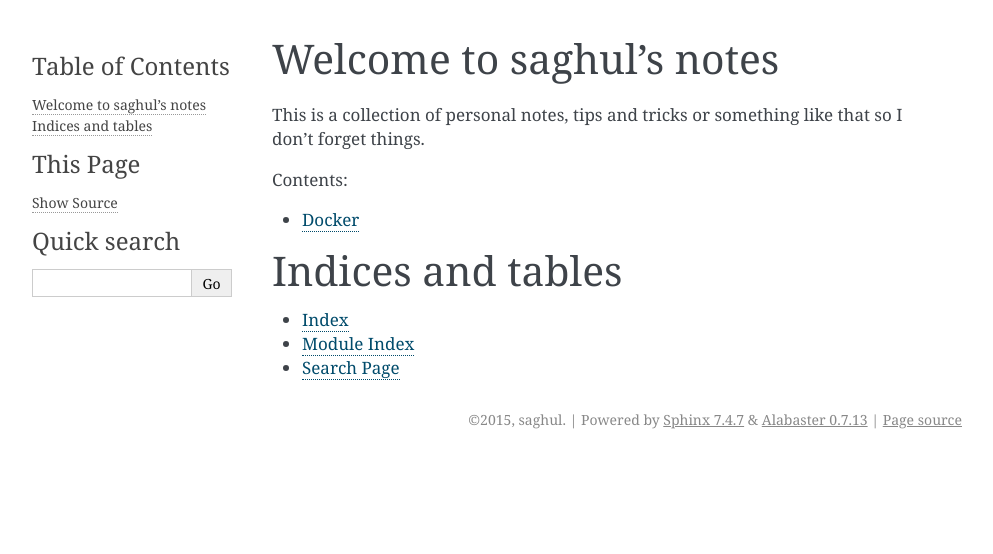
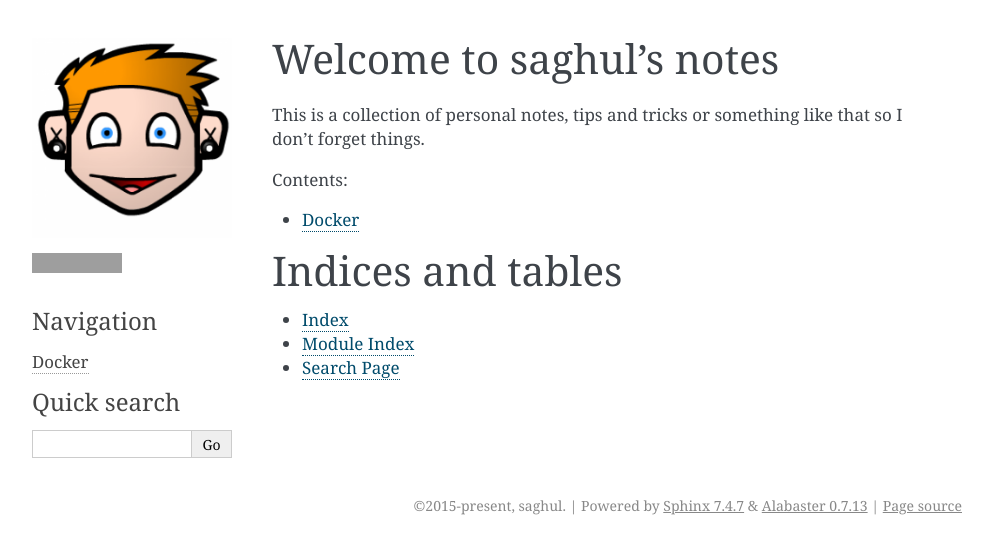
Before and after one commit to saghul/notes, a Sphinx documentation site: the page built from source/index.rst, in a window 1280 px wide. Shown: the top 554 px of the page, without its empty margins (148-1141 px from the left). Built offline with Sphinx 7.4.7, drawn with Linux system fonts in a browser that asks for light colours; grey boxes are pictures that could not be loaded.

Commit message:
Tweak theme options

```diff
--- a/source/conf.py
+++ b/source/conf.py
@@ -29,7 +29,7 @@ import shlex
 # Add any Sphinx extension module names here, as strings. They can be
 # extensions coming with Sphinx (named 'sphinx.ext.*') or your custom
 # ones.
-extensions = []
+extensions = ['alabaster']
 
 # Add any paths that contain templates here, relative to this directory.
 templates_path = ['_templates']
@@ -47,7 +47,7 @@ master_doc = 'index'
 
 # General information about the project.
 project = u'saghul-notes'
-copyright = u'2015, saghul'
+copyright = u'2015-present, saghul'
 author = u'saghul'
 
 # The version info for the project you're documenting, acts as replacement for
@@ -113,7 +113,11 @@ html_theme = 'alabaster'
 # Theme options are theme-specific and customize the look and feel of a theme
 # further.  For a list of options available for each theme, see the
 # documentation.
-#html_theme_options = {}
+html_theme_options = {
+    'logo': 'saghul.png',
+    'github_user': 'saghul',
+    'github_repo': 'notes',
+}
 
 # Add any paths that contain custom themes here, relative to this directory.
 #html_theme_path = []
@@ -153,7 +157,13 @@ html_static_path = ['_static']
 #html_use_smartypants = True
 
 # Custom sidebar templates, maps document names to template names.
-#html_sidebars = {}
+html_sidebars = {
+    '**': [
+        'about.html',
+        'navigation.html',
+        'searchbox.html',
+    ]
+}
 
 # Additional templates that should be rendered to pages, maps page names to
 # template names.
```
Also changed, not shown: source/_static/saghul.png (added).
